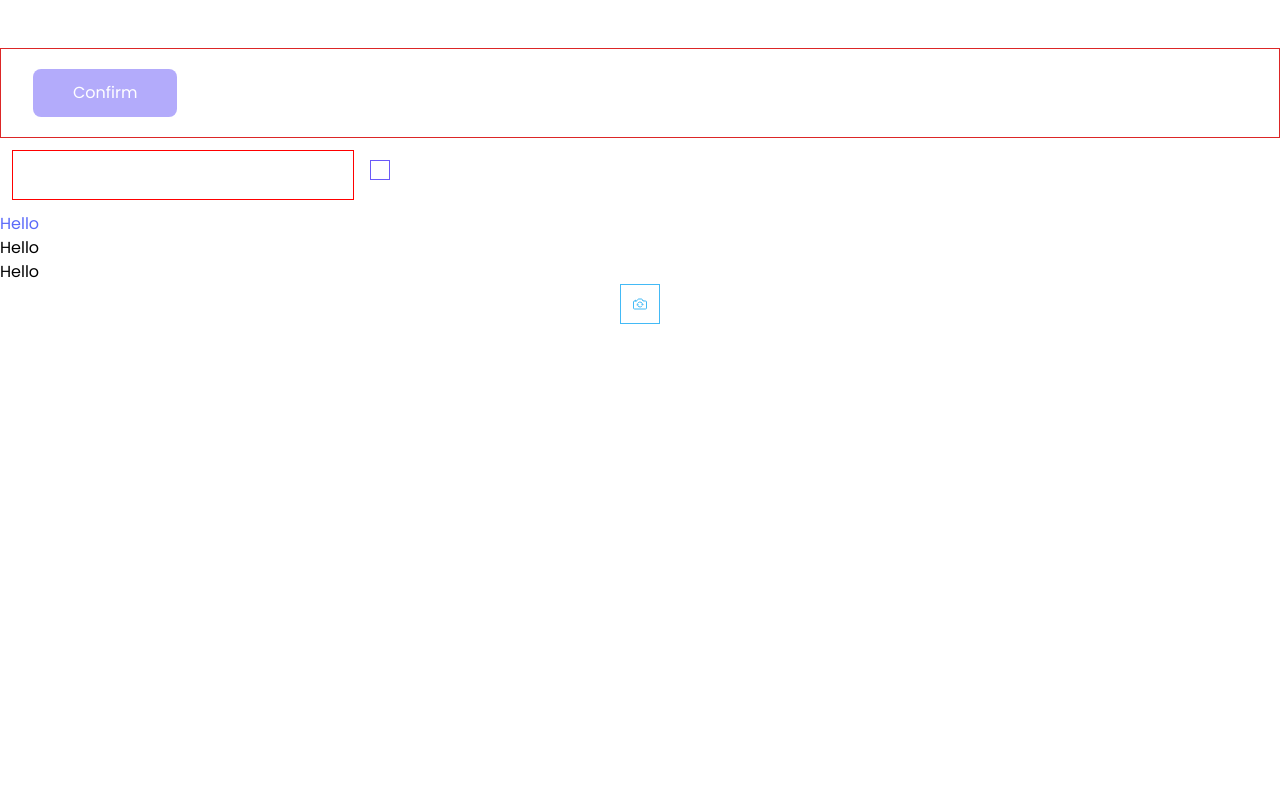
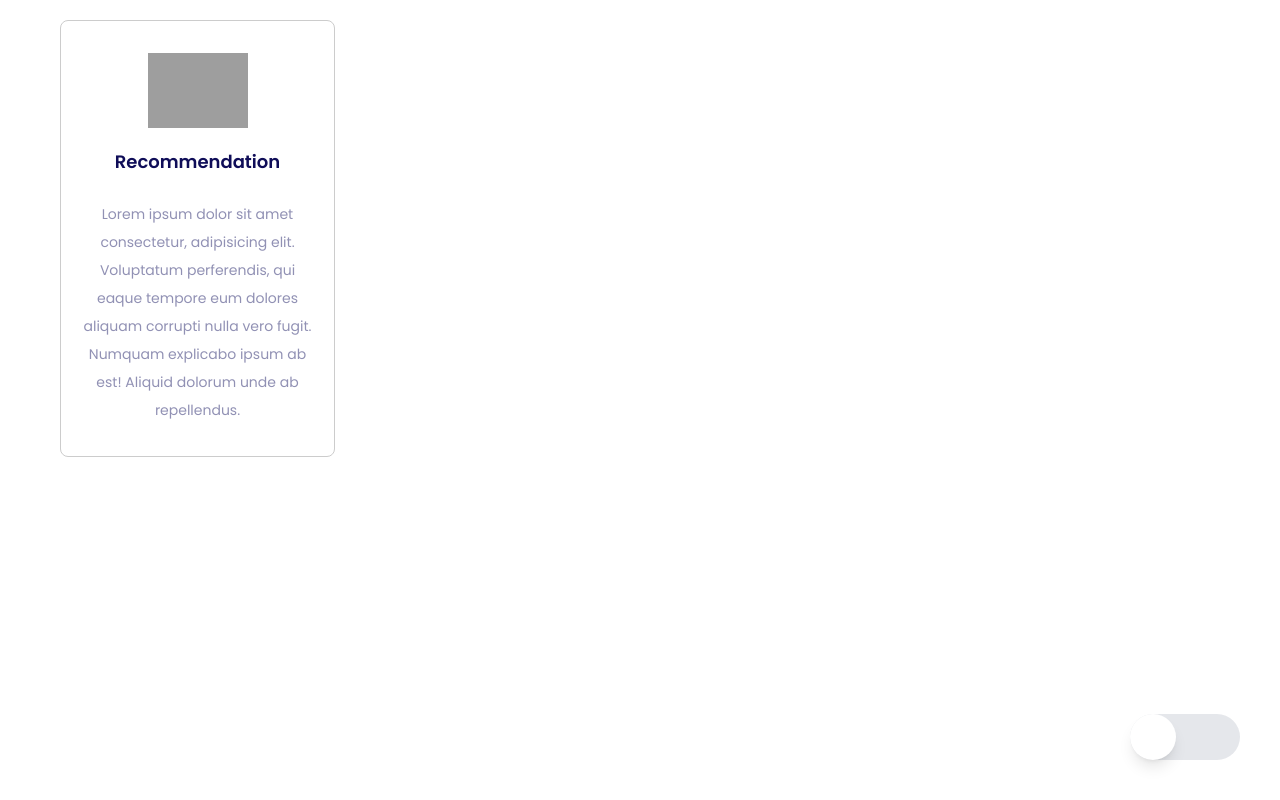
Before and after one commit to anhthunek/Tailwind, a website: page public/index.html in a window 1280 px wide. Drawn offline with nearby package versions, Linux system fonts and the light colour scheme; grey boxes are pictures that could not be loaded.

Commit message:
Dark mode

```diff
--- a/public/index.html
+++ b/public/index.html
@@ -31,8 +31,22 @@
     Ngoiaf ra có thể thêm config với giá trị khác
    -->
   <body>
-    <div class="pt-12">
-      <!-- <h1
+    <div
+      class="fixed bottom-10 right-10 w-[110px] h-[46px] flex items-center z-9999 bg-transparent cursor-pointer"
+    >
+      <input
+        id="checkbox"
+        type="checkbox"
+        class="appearance-none peer rounded-full w-[46px] h-[46px] checked:translate-x-[68px] checked:bg-gray-50 translate-x-0 bg-white transition-all absolute shadow-lg"
+      />
+      <label
+        for="checkbox"
+        class="w-full h-full bg-gray-200 rounded-3xl peer-checked:bg-blue-950"
+      >
+      </label>
+    </div>
+    <!-- <div class="pt-12"> -->
+    <!-- <h1
         class="text-[#ffa400] text-center text-lg sm:text-2xl  md:text-3xl lg:text-4xl font-semibold  mb-5"
       >
         Live Anywhere
@@ -87,7 +101,7 @@
           >
         </div>
       </div> -->
-      <div class="p-5 group border border-red-600">
+    <!-- <div class="p-5 group border border-red-600">
         <button
           class="inline-block text-center ml-3 py-3 px-10 text-white bg-[#6A5AF9] lg:group-hover:bg-red-400 rounded-lg transition-colors disabled:opacity-50"
           disabled
@@ -109,9 +123,44 @@
         <li>Hello</li>
       </ul>
 
+    </div> -->
+    <!-- <div class="w-10 h-10 flex items-center justify-center mx-auto text-[#43baf6] relative before:content-[''] before:bg-transparent before:absolute before:inset-0 before:border before:border-current ">
+      <ion-icon name="camera-reverse-outline"></ion-icon>
+    </div> -->
+
+    <div class="max-w-[1200px] mx-auto grid grid-cols-4 gap-x-5 p-5">
+      <div
+        class="border border-[#ccc] px-5 py-8 rounded-lg text-center dark:bg-[#0F0D58]"
+      >
+        <img
+          src="https://free3dicon.com/wp-content/uploads/2022/08/LGBT-264x264.png"
+          class="max-w-[100px] mx-auto mb-5"
+          alt=""
+        />
+        <div class="">
+          <h3
+            class="text-lg font-semibold mb-6 text-[#0F0D58] dark:text-[white]"
+          >
+            Recommendation
+          </h3>
+          <p
+            class="text-sm leading-loose font-normal text-[#9191B4] dark:text-[white]"
+          >
+            Lorem ipsum dolor sit amet consectetur, adipisicing elit. Voluptatum
+            perferendis, qui eaque tempore eum dolores aliquam corrupti nulla
+            vero fugit. Numquam explicabo ipsum ab est! Aliquid dolorum unde ab
+            repellendus.
+          </p>
+        </div>
+      </div>
     </div>
-    <div class="w-10 h-10 flex items-center justify-center mx-auto text-[#43baf6] relative before:content-[''] before:bg-transparent before:absolute before:inset-0 before:border before:border-current ">
-      <ion-icon name="camera-reverse-outline"></ion-icon>
-    </div>
+
+
   </body>
+  <script>
+
+     document.querySelector("input[type='checkbox']#checkbox").addEventListener('input', function (e) {
+      document.querySelector("html").classList.toggle("dark")
+     })
+  </script>
 </html>
--- a/tailwind.config.js
+++ b/tailwind.config.js
@@ -3,7 +3,8 @@ module.exports = {
   // Just-in-time mode: đỡ config nhiều, []
   mode: "jit",
   content: ["./public/**/*.{html,js}"],
-
+  // Dark mode
+  darkMode: "class",
   // config spacing, colors
   theme: {
     extend: {
```
Also changed, not shown: public/css/app.css (line endings or trailing spaces), public/css/tailwind.css.
